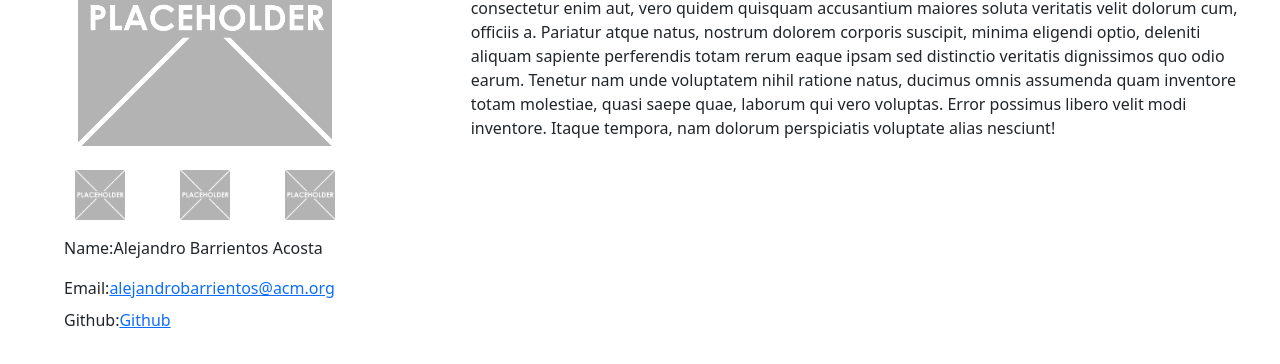
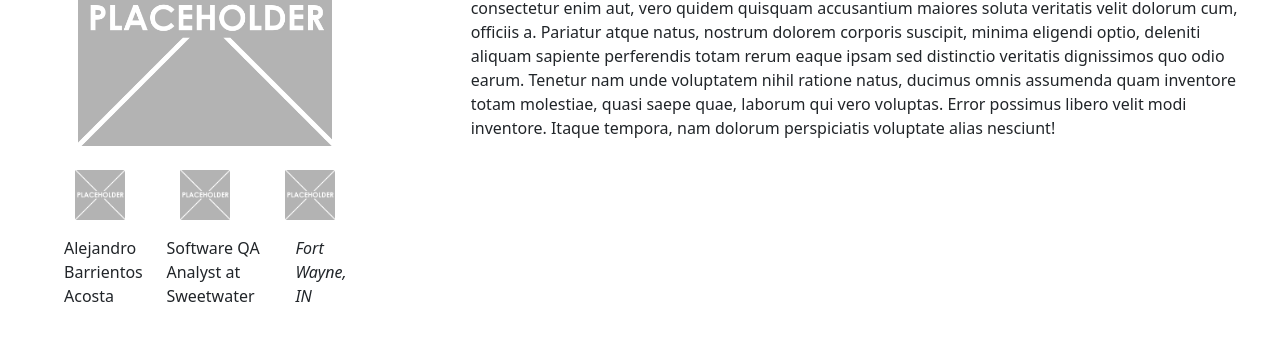
Before and after one commit to aBarrientosA/alejandrobarrientos.github.io, a website: page index.html in a window 1280 px wide. Shown: the part 308-672 px from the top of the page. Drawn offline with nearby package versions, Linux system fonts and the light colour scheme.

```diff
--- a/index.html
+++ b/index.html
@@ -23,6 +23,7 @@
     <script src="https://cdn.jsdelivr.net/npm/bootstrap@4.6.0/dist/js/bootstrap.bundle.min.js"></script>
     <title>Personal Portfolio</title>
   </head>
+
   <body>
     <!-- Menu Bar -->
     <nav class="navbar navbar-expand-md navbar-dark mb-3 navbar-fixed-top py-5">
@@ -58,6 +59,7 @@
             <div class="col-4">
               <img
                 src="placeholder.png"
+                href="#"
                 alt="temoporaryPicture"
                 width="50"
                 height="50"
@@ -67,6 +69,7 @@
             <div class="col-4">
               <img
                 src="placeholder.png"
+                href="#"
                 alt="temoporaryPicture"
                 width="50"
                 height="50"
@@ -76,6 +79,7 @@
             <div class="col-4">
               <img
                 src="placeholder.png"
+                href="#"
                 alt="temoporaryPicture"
                 width="50"
                 height="50"
@@ -85,20 +89,9 @@
             <!-- col close-->
             <div class="p-3">
               <div class="d-flex">
-                <label for="name"> Name: </label>
-                <p name="name">Alejandro Barrientos Acosta</p>
-              </div>
-              <div class="d-flex">
-                <label for="email"> Email: </label>
-                <a name="email" href="mailto:alejandrobarrientos@acm.org">
-                  alejandrobarrientos@acm.org
-                </a>
-              </div>
-              <div class="d-flex">
-                <label for="github"> Github: </label>
-                <a name="github" href="https://github.com/aBarrientosA"
-                  >Github</a
-                >
+                <p>Alejandro Barrientos Acosta</p>
+                <p>Software QA Analyst at Sweetwater</p>
+                <p><i>Fort Wayne, IN</i></p>
               </div>
             </div>
             <!-- closes the p-3 div-->
```
